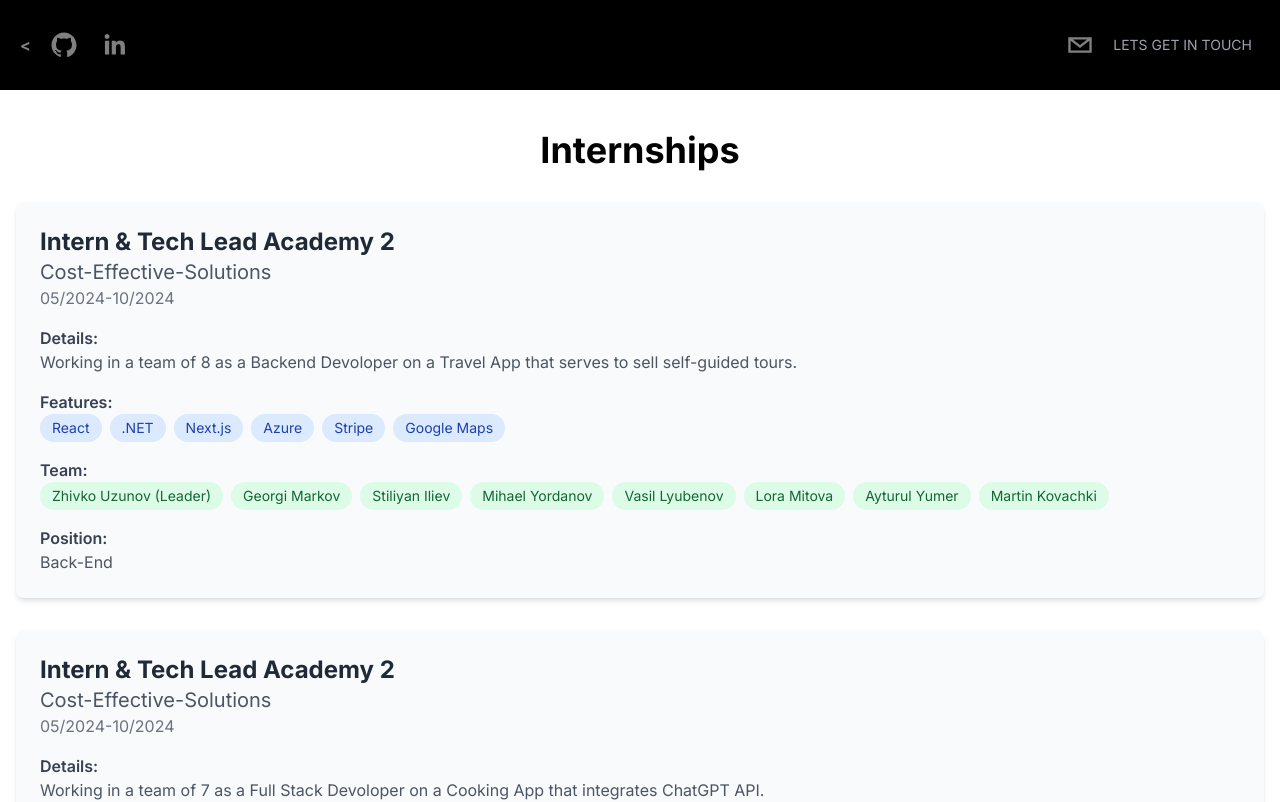
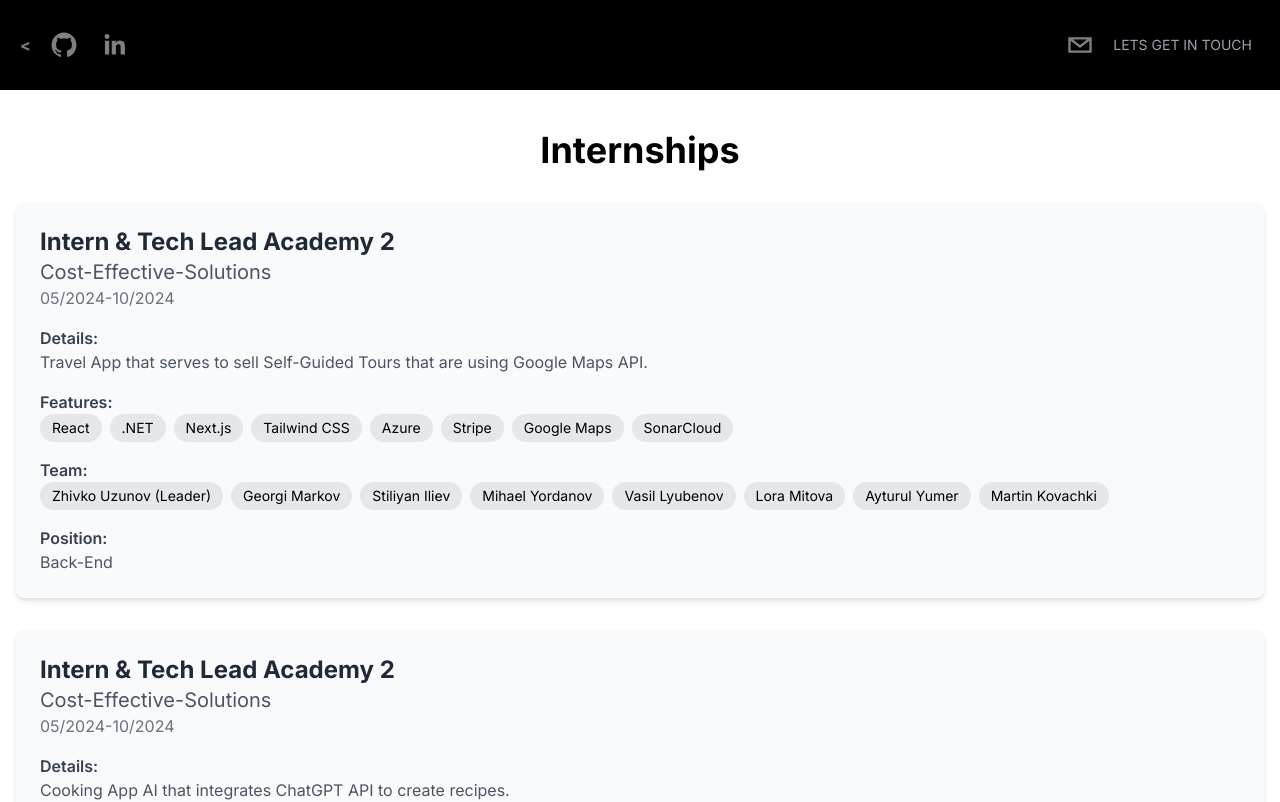
Before and after one commit to gogata05/gogata05_Portfolio-NEXT.JS-Project-001, a Next.js app: page /internships in a window 1280 px wide. Shown: the top 802 px of the page. Built offline with nearby package versions, Linux system fonts and the light colour scheme.

Commit message:
update data

```diff
--- a/src/app/components/Internships.jsx
+++ b/src/app/components/Internships.jsx
@@ -12,14 +12,8 @@ function Internships({ props }) {
         <h1 className="text-4xl font-bold mb-8 text-center">Internships</h1>
 
         <div className="space-y-8">
-          {props.map((internship) => (
-            <motion.div
-              key={internship.id}
-              initial={{ opacity: 0, y: 20 }}
-              whileInView={{ opacity: 1, y: 0 }}
-              transition={{ duration: 0.5 }}
-              className="bg-gray-50 p-6 rounded-lg shadow-md"
-            >
+          {props.map(internship => (
+            <motion.div key={internship.id} initial={{ opacity: 0, y: 20 }} whileInView={{ opacity: 1, y: 0 }} transition={{ duration: 0.5 }} className="bg-gray-50 p-6 rounded-lg shadow-md">
               <div className="space-y-4">
                 <div>
                   <h2 className="text-2xl font-bold text-gray-800">{internship.name}</h2>
@@ -36,10 +30,7 @@ function Internships({ props }) {
                   <h3 className="font-semibold text-gray-700">Features:</h3>
                   <div className="flex flex-wrap gap-2">
                     {internship.features.map((feature, index) => (
-                      <span
-                        key={index}
-                        className="bg-blue-100 text-blue-800 px-3 py-1 rounded-full text-sm"
-                      >
+                      <span key={index} className="bg-gray-200 text-black px-3 py-1 rounded-full text-sm">
                         {feature}
                       </span>
                     ))}
@@ -50,10 +41,7 @@ function Internships({ props }) {
                   <h3 className="font-semibold text-gray-700">Team:</h3>
                   <div className="flex flex-wrap gap-2">
                     {internship.team.map((member, index) => (
-                      <span
-                        key={index}
-                        className="bg-green-100 text-green-800 px-3 py-1 rounded-full text-sm"
-                      >
+                      <span key={index} className="bg-gray-200 text-black px-3 py-1 rounded-full text-sm">
                         {member}
                       </span>
                     ))}
--- a/util/data.js
+++ b/util/data.js
@@ -399,18 +399,9 @@ export const internshipsData = [
     name: "Intern & Tech Lead Academy 2",
     corporation: "Cost-Effective-Solutions",
     date: "05/2024-10/2024",
-    details: "Working in a team of 8 as a Backend Devoloper on a Travel App that serves to sell self-guided tours.",
-    features: ["React", ".NET", "Next.js", "Azure", "Stripe", "Google Maps"],
-    team: [
-      "Zhivko Uzunov (Leader)",
-      "Georgi Markov",
-      "Stiliyan Iliev",
-      "Mihael Yordanov",
-      "Vasil Lyubenov",
-      "Lora Mitova",
-      "Ayturul Yumer",
-      "Martin Kovachki"
-    ],
+    details: "Travel App that serves to sell Self-Guided Tours that are using Google Maps API.",
+    features: ["React", ".NET", "Next.js", "Tailwind CSS", "Azure", "Stripe", "Google Maps", "SonarCloud"],
+    team: ["Zhivko Uzunov (Leader)", "Georgi Markov", "Stiliyan Iliev", "Mihael Yordanov", "Vasil Lyubenov", "Lora Mitova", "Ayturul Yumer", "Martin Kovachki"],
     position: "Back-End"
   },
   {
@@ -418,28 +409,9 @@ export const internshipsData = [
     name: "Intern & Tech Lead Academy 2",
     corporation: "Cost-Effective-Solutions",
     date: "05/2024-10/2024",
-    details: "Working in a team of 7 as a Full Stack Devoloper on a Cooking App that integrates ChatGPT API.",
-    features: [
-      "React Native",
-      ".NET Web API",
-      "Next.JS",
-      "Tailwind CSS",
-      "ChatGPT API integration",
-      "MongoDB",
-      "Azure Active Directory",
-      "Stripe",
-      "Docker",
-      "SonarCloud"
-    ],
-    team: [
-      "David Petkov (Leader)",
-      "Georgi Markov",
-      "David Hristov",
-      "Krusti Ivanov",
-      "Ekrem Beytula",
-      "Panayot Petkov",
-      "Mihail Donchev"
-    ],
+    details: "Cooking App AI that integrates ChatGPT API to create recipes.",
+    features: [".NET", "Next.JS", "React Native", "Tailwind CSS", "ChatGPT API integration", "MongoDB", "Azure Active Directory", "Stripe", "Docker", "SonarCloud"],
+    team: ["David Petkov (Leader)", "Georgi Markov", "David Hristov", "Krusti Ivanov", "Ekrem Beytula", "Panayot Petkov", "Mihail Donchev"],
     position: "Full-Stack"
   }
 ];
```
